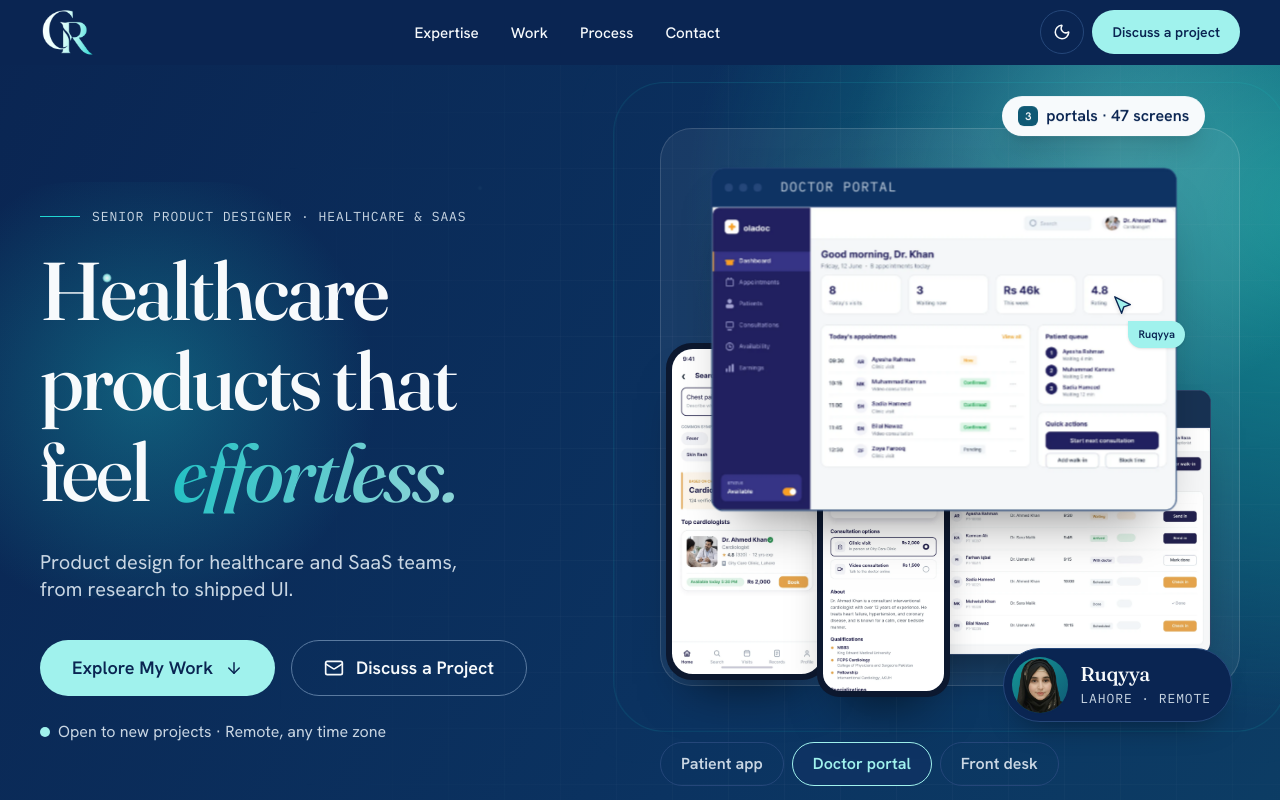
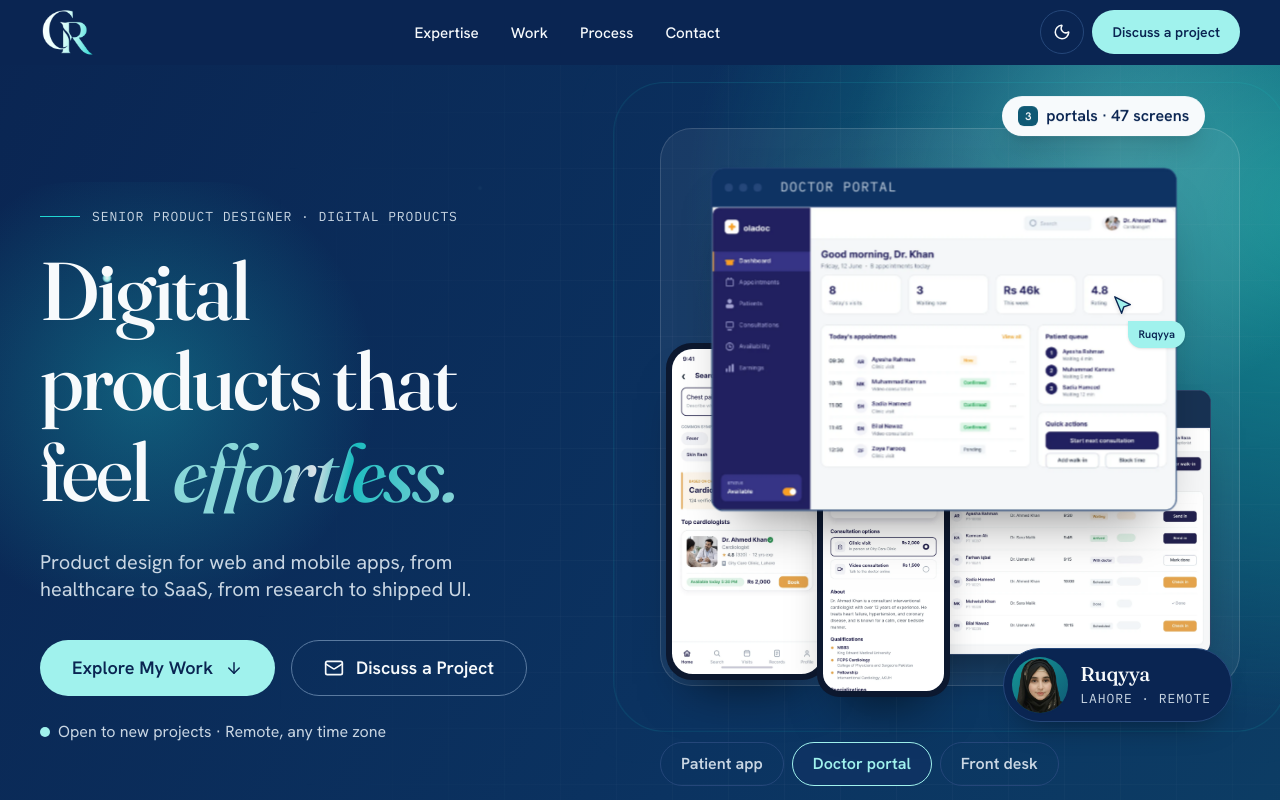
Before and after one commit to Ruqyya/my_portfolio, a React (Vite) app: page / in a window 1280 px wide. Shown: the top 800 px of the page. Built offline with nearby package versions, Linux system fonts and the light colour scheme.

Commit message:
Hero: digital products headline; remove light sweep and text shimmer

```diff
--- a/src/components/sections/Hero.tsx
+++ b/src/components/sections/Hero.tsx
@@ -143,7 +143,6 @@ export default function Hero() {
         <span className="aurora aurora-a" />
         <span className="aurora aurora-b" />
         <span className="aurora aurora-c" />
-        <span className="light-sweep" />
         {sparkles.map(([x, y, d, s2], i) => (
           <span key={i} className="sparkle" style={{ left: `${x}%`, top: `${y}%`, animationDelay: `${d}s`, width: s2, height: s2 }} />
         ))}
@@ -152,14 +151,14 @@ export default function Hero() {
         <div className="relative z-30 lg:col-span-6">
           <p className="mono flex items-center gap-3 text-ink-2">
             <span aria-hidden className="rule-champagne h-px w-10" />
-            Senior Product Designer · Healthcare &amp; SaaS
+            Senior Product Designer · Digital Products
           </p>
           <h1
-            aria-label="Healthcare products that feel clear, human, effortless and trusted."
+            aria-label="Digital products that feel clear, human, effortless and trusted."
             className="mt-6 text-[clamp(3rem,6.4vw,6.6rem)] font-medium leading-[1] tracking-[-0.03em]"
           >
             <span aria-hidden>
-              <span className="block"><Words text="Healthcare" start={0.05} /></span>
+              <span className="block"><Words text="Digital" start={0.05} /></span>
               <span className="block"><Words text="products that" start={0.2} /></span>
               <span className="block"><Words text="feel" start={0.35} /> <span className="cycle-box italic">
                 {cycle.map((w, i) => (
@@ -171,7 +170,7 @@ export default function Hero() {
           </h1>
 
           <p className="rise mt-7 max-w-md text-xl leading-snug text-ink-2" style={{ animationDelay: "0.3s" }}>
-            Product design for healthcare and SaaS teams, from research to shipped UI.
+            Product design for web and mobile apps, from healthcare to SaaS, from research to shipped UI.
           </p>
 
           <div className="rise mt-9 flex flex-wrap items-center gap-4" style={{ animationDelay: "0.4s" }}>
--- a/src/index.css
+++ b/src/index.css
@@ -453,7 +453,7 @@ body {
 @media (prefers-reduced-motion: reduce) { .hero-tilt { transform: none; } .hero-float, .scroll-line { animation: none; } }
 
 /* Hero play: shimmer on the italic line, sonar rings behind the stage, a narrating card, magnetic CTAs. All off for reduced motion. */
-.shimmer-text .word-rise { background: linear-gradient(100deg, #a0f2ed 0%, #a0f2ed 38%, #ffffff 50%, #20d6d2 62%, #a0f2ed 100%); background-size: 260% 100%; -webkit-background-clip: text; background-clip: text; color: transparent; animation: word-rise 0.9s var(--ease-out-expo) both, shimmer 6s ease-in-out 1.6s infinite; }
+.shimmer-text .word-rise { background: linear-gradient(100deg, #a0f2ed 0%, #a0f2ed 38%, #ffffff 50%, #20d6d2 62%, #a0f2ed 100%); background-size: 260% 100%; -webkit-background-clip: text; background-clip: text; color: transparent; animation: word-rise 0.9s var(--ease-out-expo) both; background-size: 100% 100%; }
 @keyframes shimmer { 0%, 30% { background-position: 110% 0; } 70%, 100% { background-position: -10% 0; } }
 .sonar { border: 1.5px solid rgba(32, 214, 210, 0.45); animation: sonar 5s ease-out infinite; pointer-events: none; }
 .sonar-b { animation-delay: 2.5s; }
@@ -496,13 +496,11 @@ body {
 .aurora-c { width: 36rem; height: 24rem; left: 38%; bottom: -10rem; background: radial-gradient(circle, rgba(21, 151, 151, 0.6), transparent 66%); }
 @keyframes drift-a { 0%, 100% { transform: translate3d(0, 0, 0) scale(1); } 50% { transform: translate3d(7rem, -3rem, 0) scale(1.15); } }
 @keyframes drift-b { 0%, 100% { transform: translate3d(0, 0, 0) scale(1); } 50% { transform: translate3d(-8rem, 5rem, 0) scale(1.1); } }
-.light-sweep { position: absolute; top: -20%; bottom: -20%; width: 28%; left: 0; background: linear-gradient(100deg, transparent 0%, rgba(255, 255, 255, 0.07) 45%, rgba(255, 255, 255, 0.16) 50%, rgba(255, 255, 255, 0.07) 55%, transparent 100%); transform: translateX(-150%) skewX(-18deg); animation: sweep 9s ease-in-out 1.5s infinite; }
-@keyframes sweep { 0% { transform: translateX(-150%) skewX(-18deg); } 35%, 100% { transform: translateX(480%) skewX(-18deg); } }
 .sparkle { position: absolute; border-radius: 9999px; background: radial-gradient(circle, #ffffff 0%, #a0f2ed 45%, transparent 70%);  opacity: 0; animation: twinkle 4.5s ease-in-out infinite; }
 @keyframes twinkle { 0%, 100% { opacity: 0; transform: scale(0.4); } 50% { opacity: 0.95; transform: scale(1); } }
 .cycle-box { position: relative; display: inline-block; overflow: hidden; vertical-align: bottom; padding: 0 0.04em 0.16em 0; margin-bottom: -0.16em; }
 .cycle-sizer { visibility: hidden; }
-.cycle-word { position: absolute; left: 0; top: 0; opacity: 0; transform: translateY(60%); background: linear-gradient(100deg, #a0f2ed 0%, #a0f2ed 38%, #ffffff 50%, #20d6d2 62%, #a0f2ed 100%); background-size: 260% 100%; -webkit-background-clip: text; background-clip: text; color: transparent; animation: cycle 9.6s ease-in-out infinite, shimmer 6s ease-in-out infinite; }
+.cycle-word { position: absolute; left: 0; top: 0; opacity: 0; transform: translateY(60%); background: linear-gradient(100deg, #a0f2ed 0%, #a0f2ed 38%, #ffffff 50%, #20d6d2 62%, #a0f2ed 100%); background-size: 260% 100%; -webkit-background-clip: text; background-clip: text; color: transparent; animation: cycle 9.6s ease-in-out infinite; background-size: 100% 100%; }
 @keyframes cycle { 0% { opacity: 0; transform: translateY(60%); } 4%, 21% { opacity: 1; transform: translateY(0); } 25%, 100% { opacity: 0; transform: translateY(-60%); } }
 @media (prefers-reduced-motion: reduce) {
   .aurora, .light-sweep, .sparkle { animation: none; }
```
Also changed, not shown: 7 other files (tests, documents, lock files or other folders).
